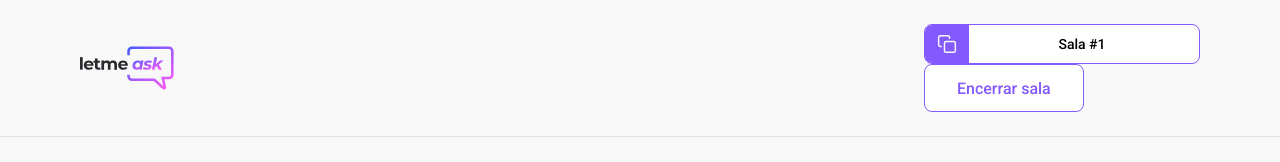
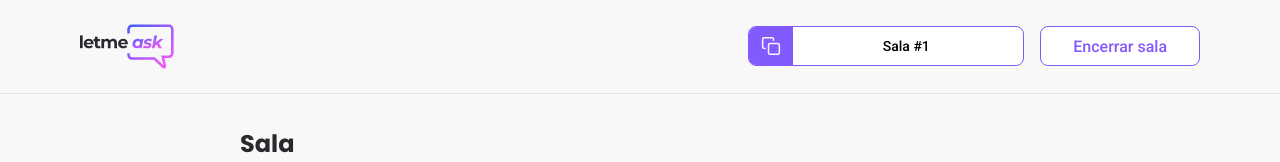
Before and after one commit to hbalardin/nlw-together-letmeask, a React (Create React App) app: page /admin/rooms/1 in a window 1280 px wide. Shown: the top 162 px of the page. Built offline with nearby package versions, Linux system fonts and the light colour scheme; no server answers; the database is empty.

Commit message:
fix header buttons

```diff
--- a/src/styles/room.scss
+++ b/src/styles/room.scss
@@ -13,6 +13,15 @@
 
       > img {
         max-height: 45px;
+      }
+
+      > div {
+        display: flex;
+        gap: 16px;
+
+        button {
+          height: 40px;
+        }
       }
     }
   }
```
